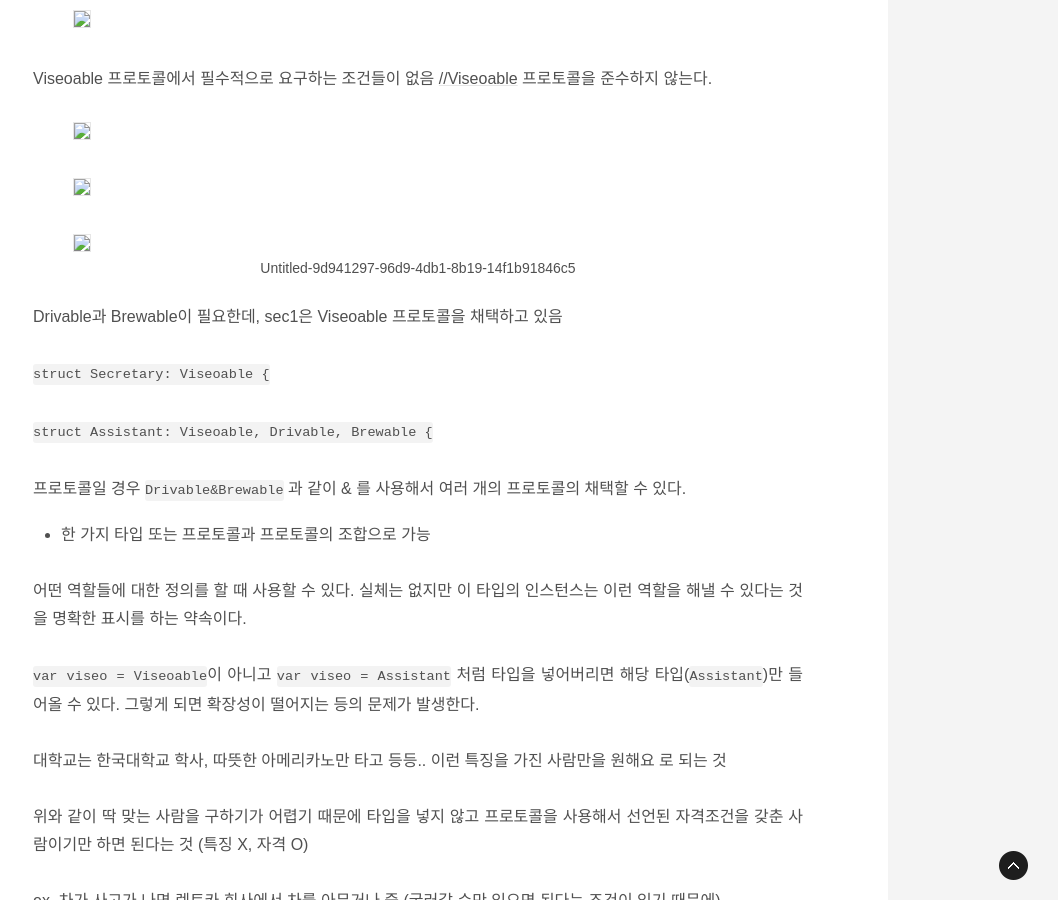
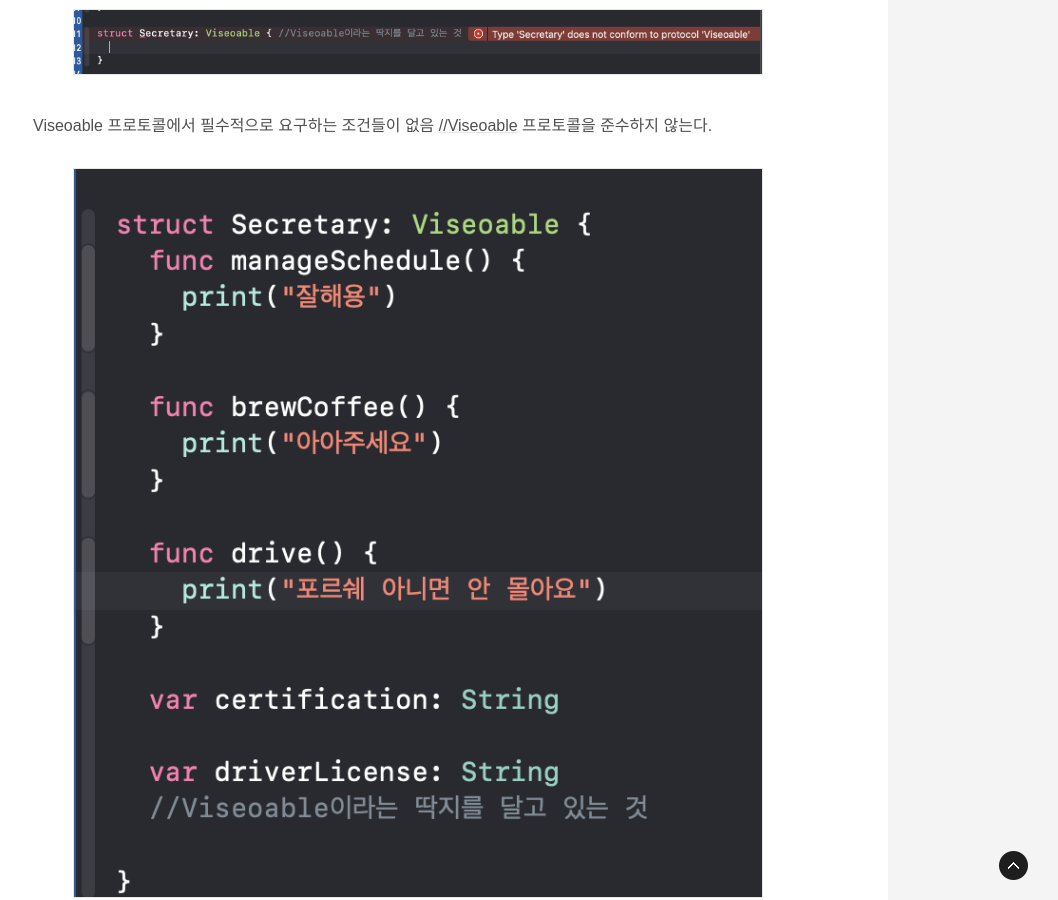
Before and after one commit to cmindy/cmindy.github.io, a Jekyll site: the page built from _posts/2019-04-11-Protocol.md, in a window 1280 px wide and 900 px high, scrolled down 2824 px. Shown: the whole window, without its empty margins (222-1280 px from the left). Built offline with Jekyll 4.4.1, drawn with Linux system fonts in a browser that asks for light colours; some web fonts are replaced; comment, search, counter and statistics services are not loaded.

Commit message:
post Protocol

````diff
--- a/_posts/2019-04-11-Protocol.md
+++ b/_posts/2019-04-11-Protocol.md
@@ -10,7 +10,7 @@ tags: [swift]
 
 - 프로토콜은 일종의 **'명찰'**이다.
 
-  ![야곰 사장님의 비서 채용 공고](/Users/momo/Blog/files/2019-04-11-Protocol.assets/Untitled-2b046162-f6f2-4731-9dcc-09c161aa68bd-5090565.png)
+  ![야곰 사장님의 비서 채용 공고](/files/2019-04-11-Protocol.assets/Untitled-2b046162-f6f2-4731-9dcc-09c161aa68bd-5090565.png)
 
   야곰 사장님의 비서 채용 공고
 
@@ -82,15 +82,15 @@ var master: Sajang = Sajang(viseo: sec1) //sec1이 비서시켜줘 하고 들어
 master.viseo = sec2 //자격을 갖췄으면 언제든지 변할 수 있음
 ```
 
-![](/Users/momo/Blog/files/2019-04-11-Protocol.assets/Untitled-47b1dea6-5172-4052-b48f-d88038330996-5090498.png)
+![](/files/2019-04-11-Protocol.assets/Untitled-47b1dea6-5172-4052-b48f-d88038330996-5090498.png)
 
 Viseoable 프로토콜에서 필수적으로 요구하는 조건들이 없음  [//Viseoable](//viseoable) 프로토콜을 준수하지 않는다.
 
-![](/Users/momo/Blog/files/2019-04-11-Protocol.assets/Untitled-1415b6bd-4881-42db-ad79-3ff9fbb1feed.png)
+![](/files/2019-04-11-Protocol.assets/Untitled-1415b6bd-4881-42db-ad79-3ff9fbb1feed.png)
 
-![](/Users/momo/Blog/files/2019-04-11-Protocol.assets/Untitled-32e5efba-0e98-4276-b733-275af72b98fa.png)
+![](/files/2019-04-11-Protocol.assets/Untitled-32e5efba-0e98-4276-b733-275af72b98fa.png)
 
-![Untitled-9d941297-96d9-4db1-8b19-14f1b91846c5](/Users/momo/Blog/files/2019-04-11-Protocol.assets/Untitled-9d941297-96d9-4db1-8b19-14f1b91846c5.png)
+![](/files/2019-04-11-Protocol.assets/Untitled-9d941297-96d9-4db1-8b19-14f1b91846c5.png)
 
 Drivable과 Brewable이 필요한데, sec1은 Viseoable 프로토콜을 채택하고 있음
 
````
